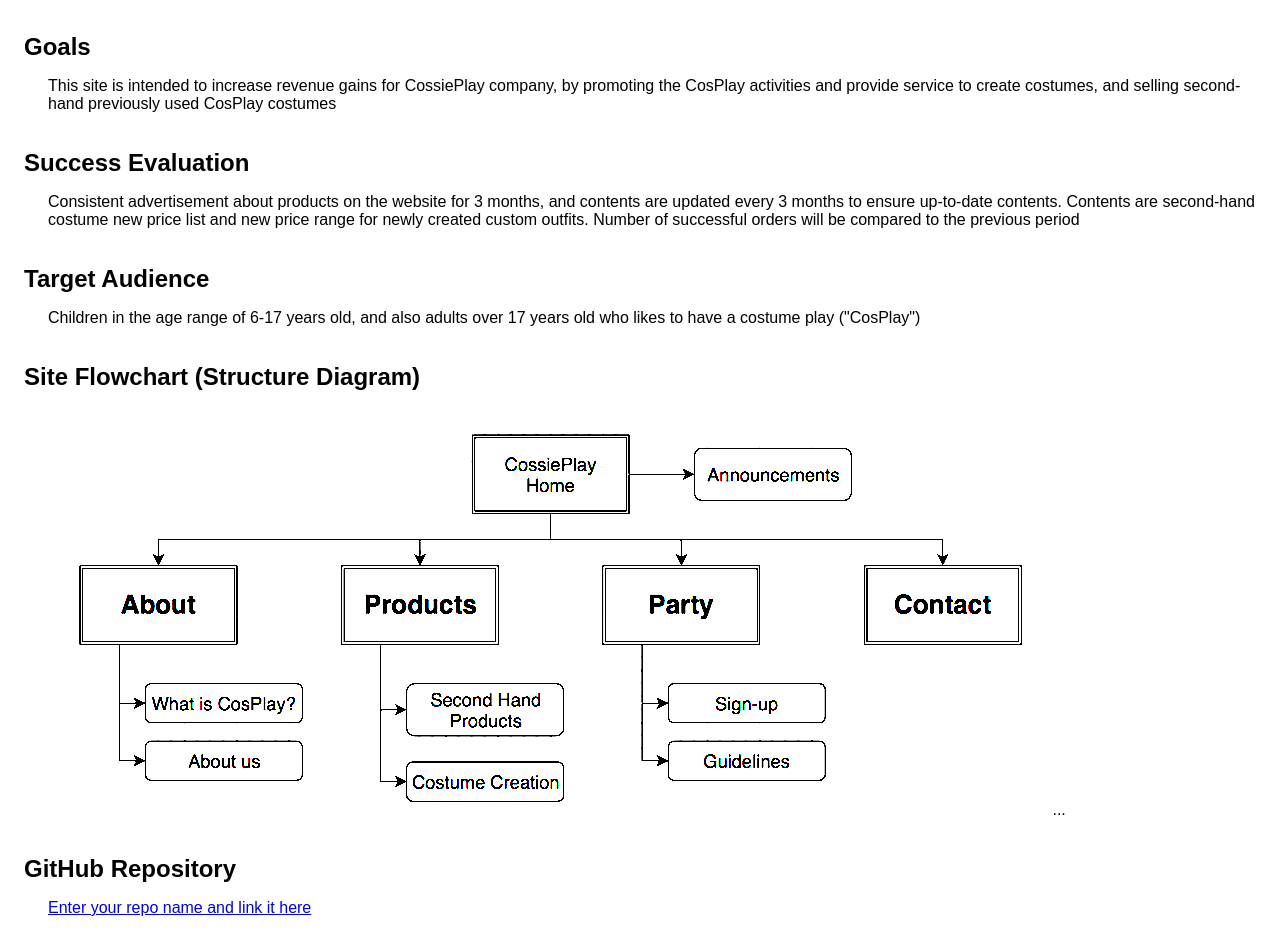
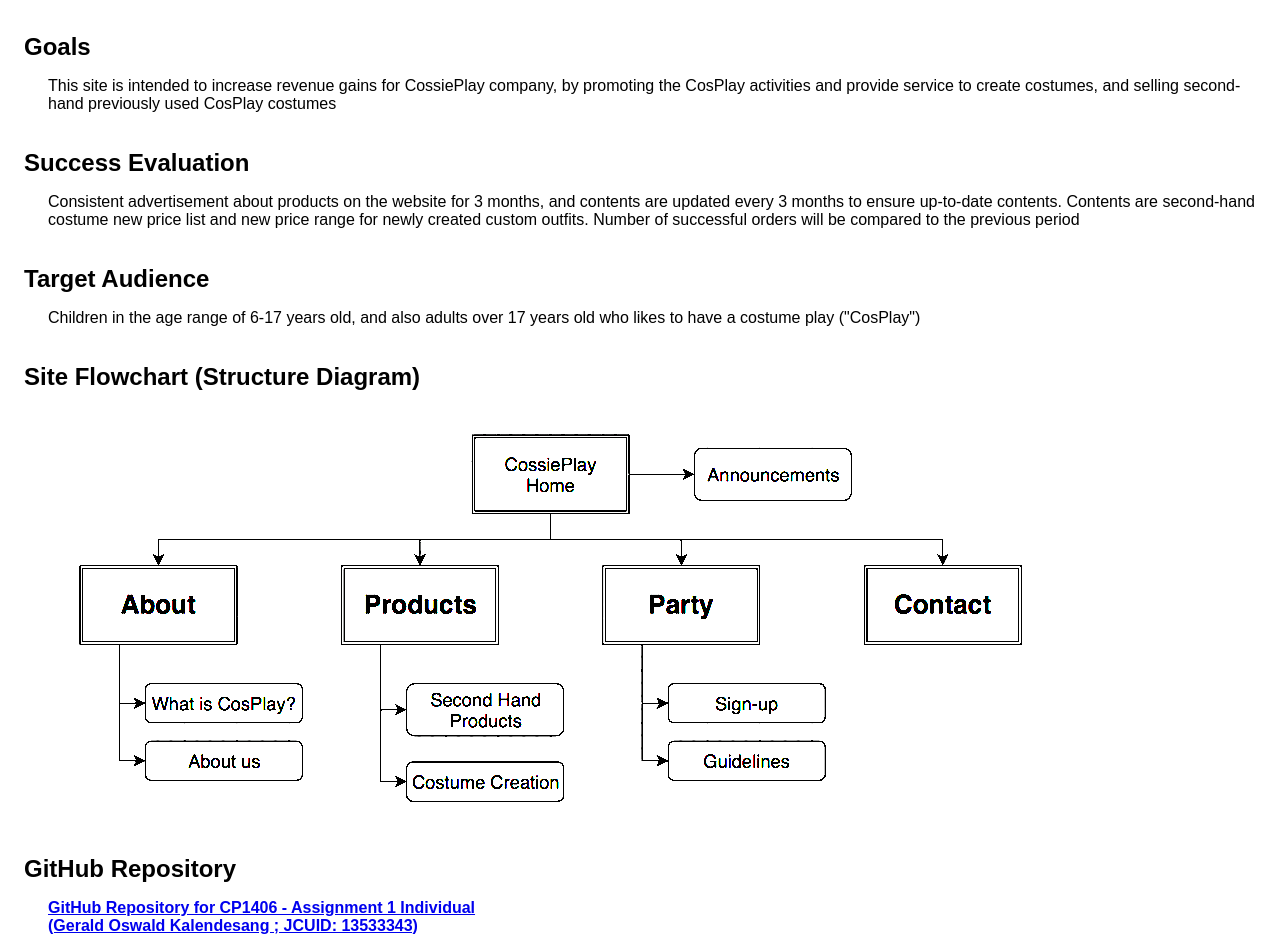
Before and after one commit to geraldlcpd/cp1406-a1, a plain HTML site: page plan.html in a window 1280 px wide. Shown: the part 119-1070 px from the top of the page. Drawn offline with Linux system fonts and the light colour scheme.

Commit message:
Plan HTML GitHub Linking
Linked GitHub Repo to plan.html site :)

```diff
--- a/plan.html
+++ b/plan.html
@@ -21,8 +21,8 @@
 <h2>Target Audience</h2>
 <p>Children in the age range of 6-17 years old, and also adults over 17 years old who likes to have a costume play ("CosPlay")</p>
 <h2>Site Flowchart (Structure Diagram)</h2>
-<p><img src="images/CossiePlay FC.png" alt="Site Flowchart"> ... </p>
+<p><img src="images/CossiePlay FC.png" alt="Site Flowchart"></p>
 <h2>GitHub Repository</h2>
-<p><a href="http://github.com/...">Enter your repo name and link it here</a></p>
+<p><a href="https://github.com/geraldlcpd/cp1406-a1"><strong>GitHub Repository for CP1406 - Assignment 1 Individual <br>(Gerald Oswald Kalendesang ; JCUID: 13533343)</strong></a></p>
 </body>
 </html>
```
